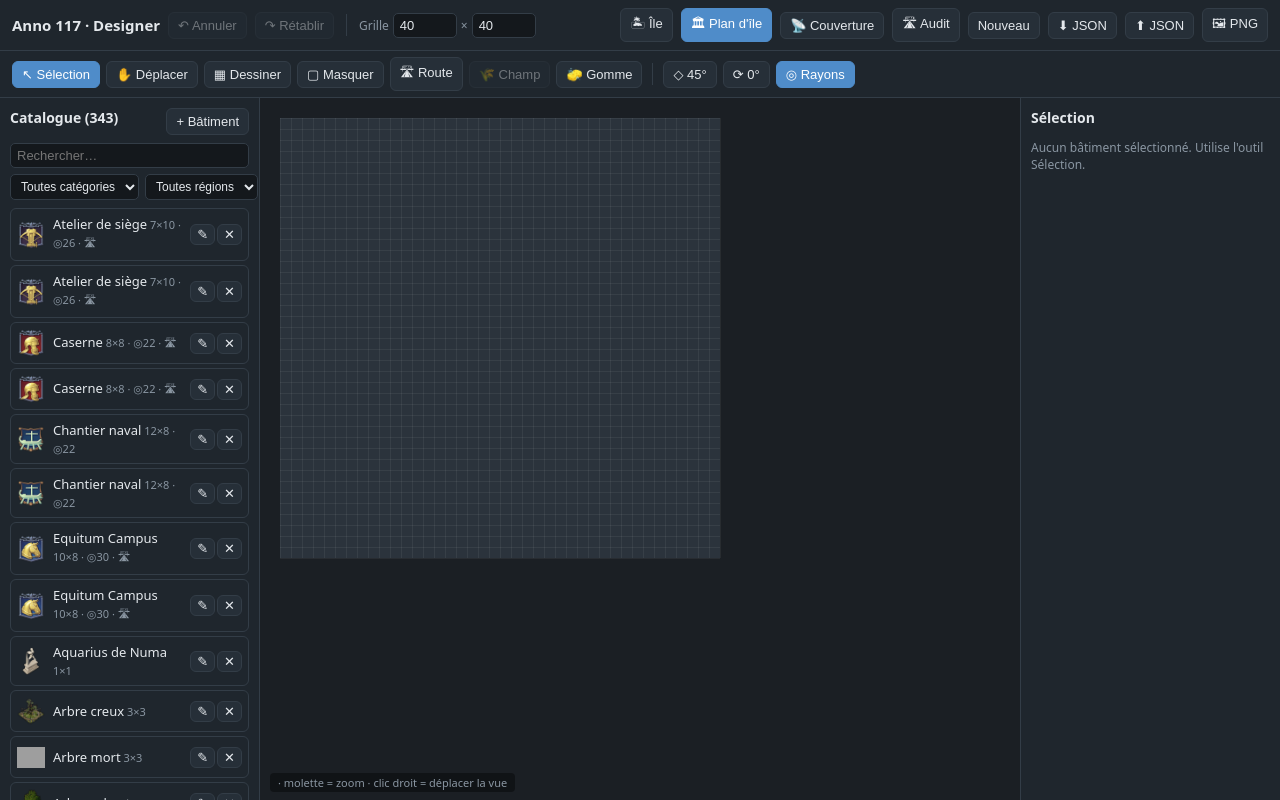
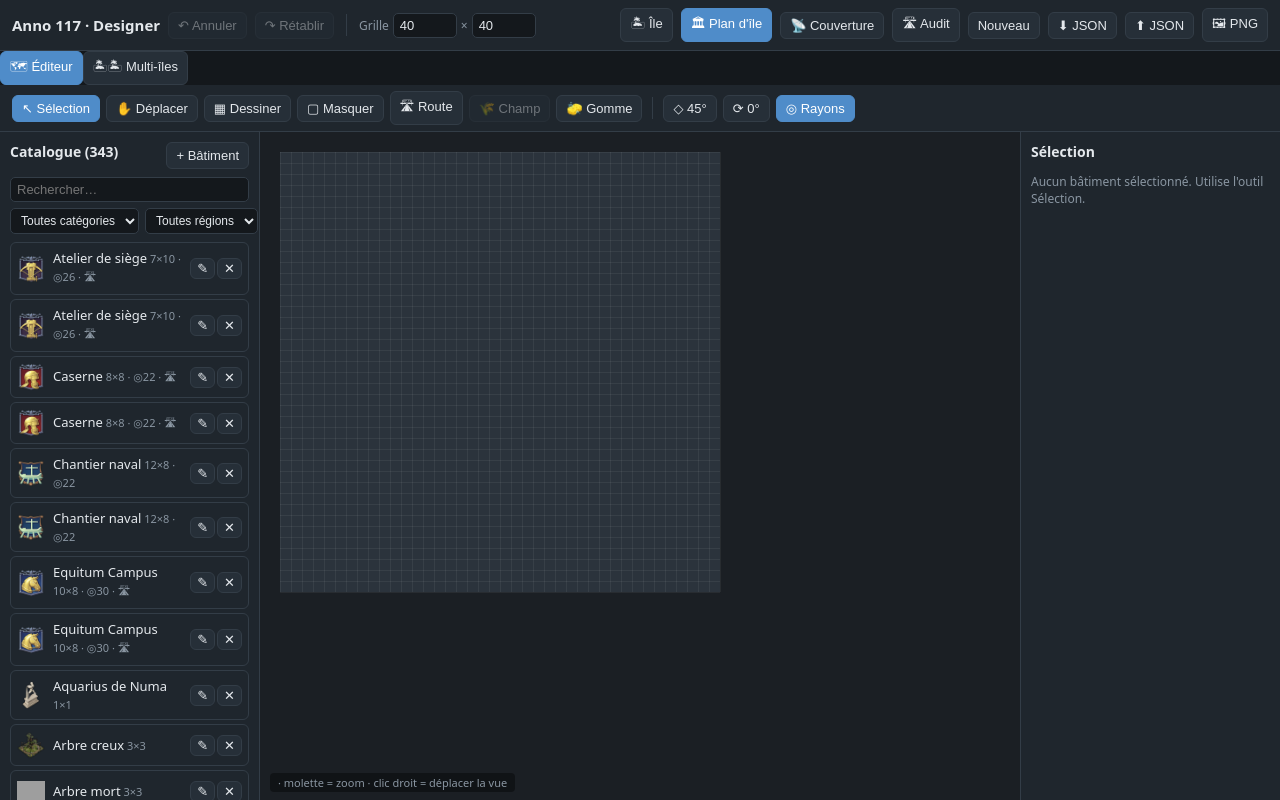
Before and after one commit to MaissaRemi/anno117-designer, a React (Vite) app: page / in a window 1280 px wide. Built offline with nearby package versions, Linux system fonts and the light colour scheme; grey boxes are pictures that could not be loaded.

Commit message:
SP-B: tab shell (EditorView extracted, Multi-island tab; keyboard handler intact)
Co-Authored-By: Claude Opus 4.8 <noreply@anthropic.com>

```diff
--- a/src/App.tsx
+++ b/src/App.tsx
@@ -1,12 +1,12 @@
-import { useEffect } from "react";
-import { GridCanvas } from "./ui/GridCanvas";
-import { Toolbar } from "./ui/Toolbar";
-import { Catalog } from "./ui/Catalog";
-import { SidePanel } from "./ui/SidePanel";
+import { useEffect, useState } from "react";
 import { TopBar } from "./ui/TopBar";
+import { EditorView } from "./ui/EditorView";
+import { MultiIslandPanel } from "./ui/MultiIslandPanel";
 import { useStore } from "./state/store";
 
 export default function App() {
+  const [tab, setTab] = useState<"editor" | "multi">("editor");
+
   useEffect(() => {
     const onKey = (e: KeyboardEvent) => {
       const tag = (e.target as HTMLElement)?.tagName;
@@ -35,16 +35,11 @@ export default function App() {
   return (
     <div className="app">
       <TopBar />
-      <Toolbar />
-      <div className="main">
-        <aside className="left">
-          <Catalog />
-        </aside>
-        <GridCanvas />
-        <aside className="right">
-          <SidePanel />
-        </aside>
+      <div className="tabs">
+        <button className={tab === "editor" ? "active" : ""} onClick={() => setTab("editor")}>🗺 Éditeur</button>
+        <button className={tab === "multi" ? "active" : ""} onClick={() => setTab("multi")}>🏝🏝 Multi-îles</button>
       </div>
+      {tab === "editor" ? <EditorView /> : <MultiIslandPanel />}
     </div>
   );
 }
--- /dev/null
+++ b/src/ui/EditorView.tsx
@@ -0,0 +1,22 @@
+import { Catalog } from "./Catalog";
+import { GridCanvas } from "./GridCanvas";
+import { SidePanel } from "./SidePanel";
+import { Toolbar } from "./Toolbar";
+
+/** Vue ÉDITEUR (canvas + catalogue + panneau). Extraite d'App pour la bascule d'onglets. */
+export function EditorView() {
+  return (
+    <>
+      <Toolbar />
+      <div className="main">
+        <aside className="left">
+          <Catalog />
+        </aside>
+        <GridCanvas />
+        <aside className="right">
+          <SidePanel />
+        </aside>
+      </div>
+    </>
+  );
+}
--- /dev/null
+++ b/src/ui/MultiIslandPanel.tsx
@@ -0,0 +1,4 @@
+/** Onglet MULTI-ÎLES (stub — implémenté en Task 5). */
+export function MultiIslandPanel() {
+  return <div className="multi-island" />;
+}
```
